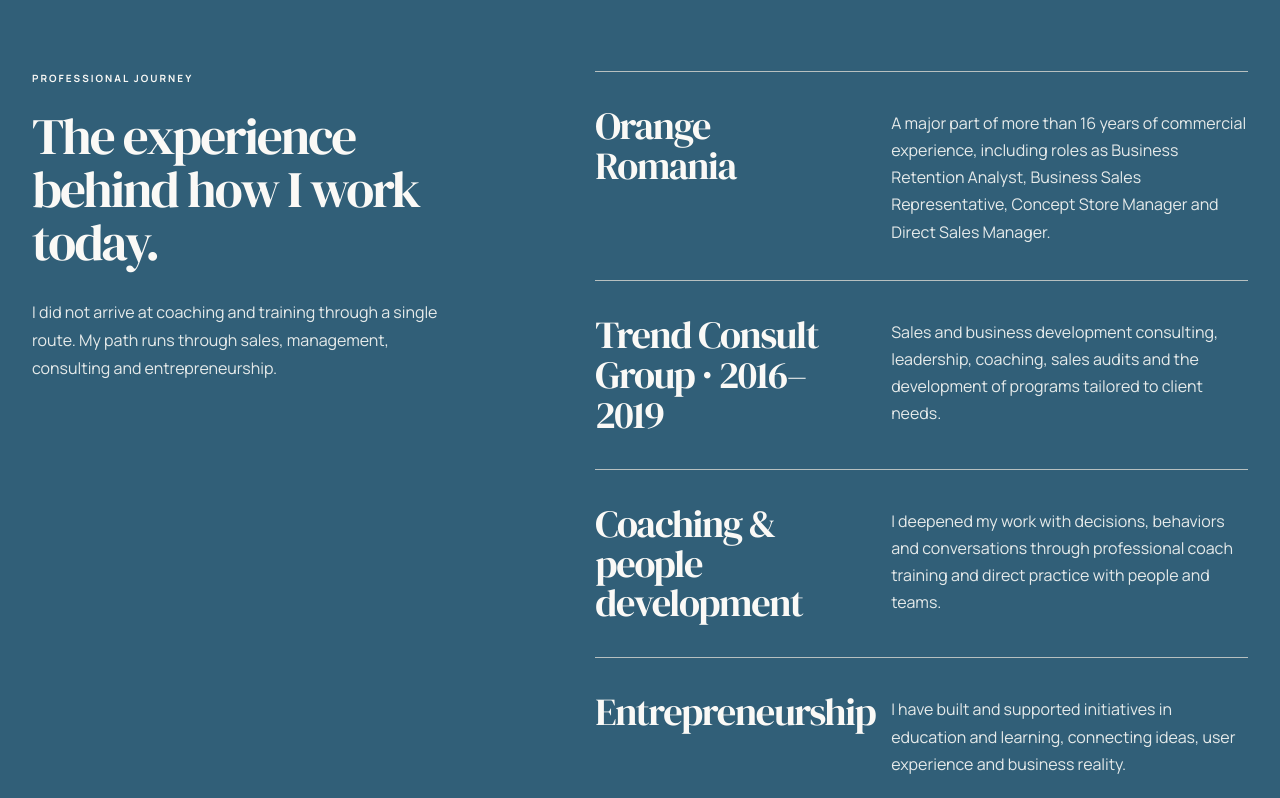
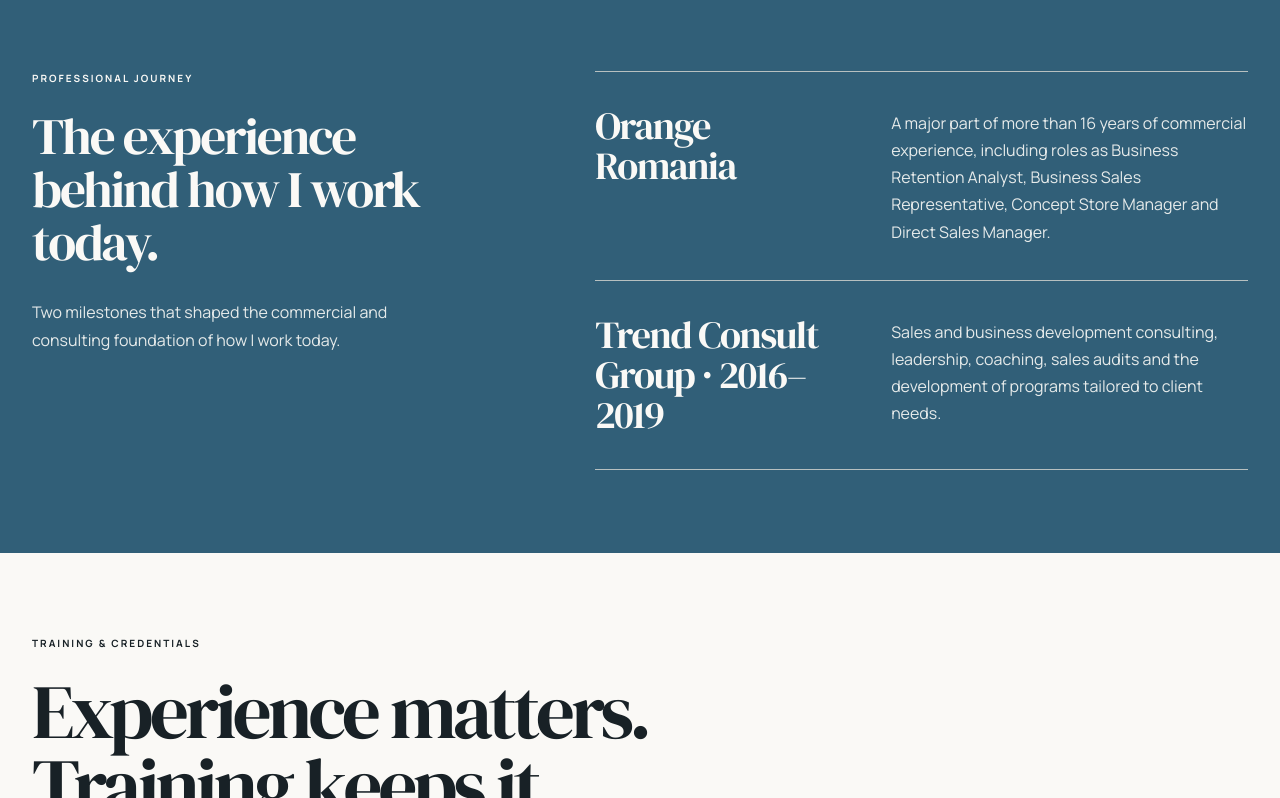
Before and after one commit to ivanovroxana1988-arch/bogdanvizitiu, a Next.js app: page /en/about in a window 1280 px wide. Shown: the part 3116-3914 px from the top of the page. Built offline with nearby package versions, Linux system fonts and the light colour scheme.

Commit message:
Remove redundant About career items

```diff
--- a/app/_views/despre/page.tsx
+++ b/app/_views/despre/page.tsx
@@ -23,6 +23,10 @@
   const copy = aboutCopy[locale]
   const contactCopy = getCopy(locale).contact
   const contactLabel = locale === 'ro' ? 'Începe o conversație' : 'Start a conversation'
+  const careerIntro =
+    locale === 'ro'
+      ? 'Două repere care au format baza comercială și de consultanță a modului în care lucrez astăzi.'
+      : 'Two milestones that shaped the commercial and consulting foundation of how I work today.'
 
   return (
     <div className={`${styles.page} balanced-commercial-page`}>
@@ -98,11 +102,11 @@
             <Eyebrow>{copy.careerEyebrow}</Eyebrow>
             <h2 className={styles.statementSmall}>{copy.careerTitle}</h2>
             <p style={{ color: 'rgba(250,249,246,.9)', lineHeight: 1.75, marginTop: '28px' }}>
-              {copy.careerIntro}
+              {careerIntro}
             </p>
           </div>
           <div className={styles.processList}>
-            {copy.careerItems.map((item) => (
+            {copy.careerItems.slice(0, 2).map((item) => (
               <article className={`${styles.processRow} clean-process-row`} key={item.title}>
                 <h3 style={{ color: '#faf9f6' }}>{item.title}</h3>
                 <p style={{ color: 'rgba(250,249,246,.9)' }}>{item.description}</p>
```
